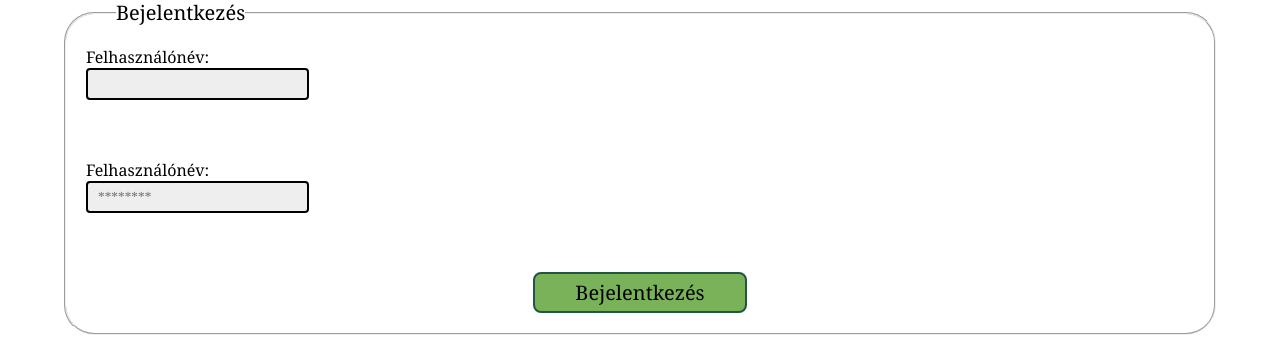
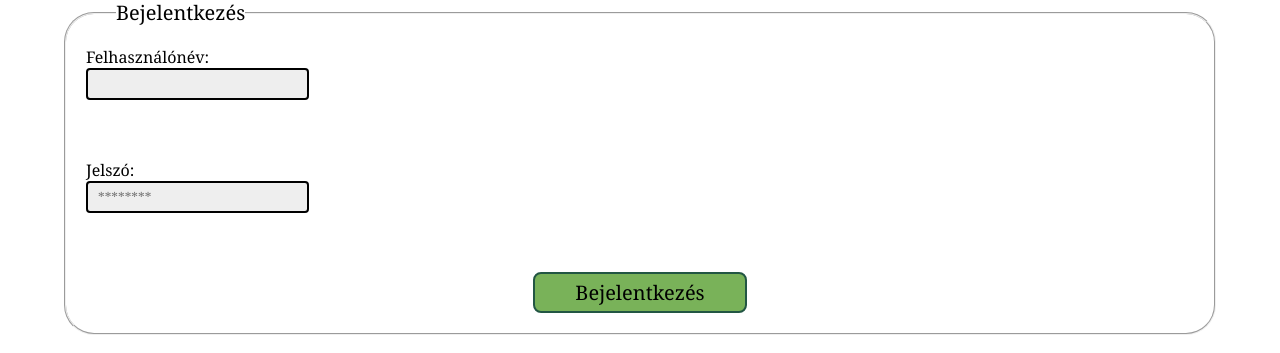
Before and after one commit to klentroxx/webterv_kotprog, a PHP site: page /bejelentkezes.php in a window 1280 px wide. Shown: the part 151-504 px from the top of the page. Run offline with PHP 8.4, Linux system fonts and the light colour scheme.

Commit message:
Kép beépítése, kijelentkezés javítása

```diff
--- a/bejelentkezes.php
+++ b/bejelentkezes.php
@@ -5,7 +5,7 @@ include_once "reg_session.php";
 if (isset($_POST["login"])) {
     if (isset($_POST["unamelogin"]) && isset($_POST["pwlogin"])) {
         $loggedin = false;
-        foreach ($_SESSION["registeredUsers"] as $userobj) {
+        foreach ($_SESSION["regisztraltFelhasznalok"] as $userobj) {
             if ($userobj->getUsername() == $_POST["unamelogin"] && $userobj->getPassword() == $_POST["pwlogin"]) {
                 $loggedin = true;
                 $_SESSION["user"] = $userobj;
@@ -57,7 +57,7 @@ if (isset($_POST["logout"])) {
                         <input required type="text" id="unamelogin" name="unamelogin" tabindex="1"/>
                         <br/>
                         <br/>
-                        <label for="pwlogin">Felhasználónév:</label>
+                        <label for="pwlogin">Jelszó:</label>
                         <br/>
                         <input required type="password" id="pwlogin" name="pwlogin" tabindex="2" placeholder="********"/>
                         <br/>
@@ -68,11 +68,11 @@ if (isset($_POST["logout"])) {
 
             ';
             } else {
-                echo '
-                    //user kepe
-                    <p>Név: ' . $_SESSION["user"]->getName();
+                var_dump($_SESSION["user"]->getImage());
+                echo !empty($_SESSION["user"]->getImage()) ? '<img src="/profil/' . $_SESSION["user"]->getImage() . '"/>' : "&nbsp;" .  '
+                    <p>Név: ' . $_SESSION["user"]->getName() .
                 '</p>
-                    <p>Felhasználónév: ' . $_SESSION["user"]->getUsername();
+                    <p>Felhasználónév: ' . $_SESSION["user"]->getUsername() .
                 '</p>
                     <form id="logout" action="index.php" method="post" enctype="multipart/form-data">
                     <input type="submit" value="Kijelentkezés" name="logout"/>
```
